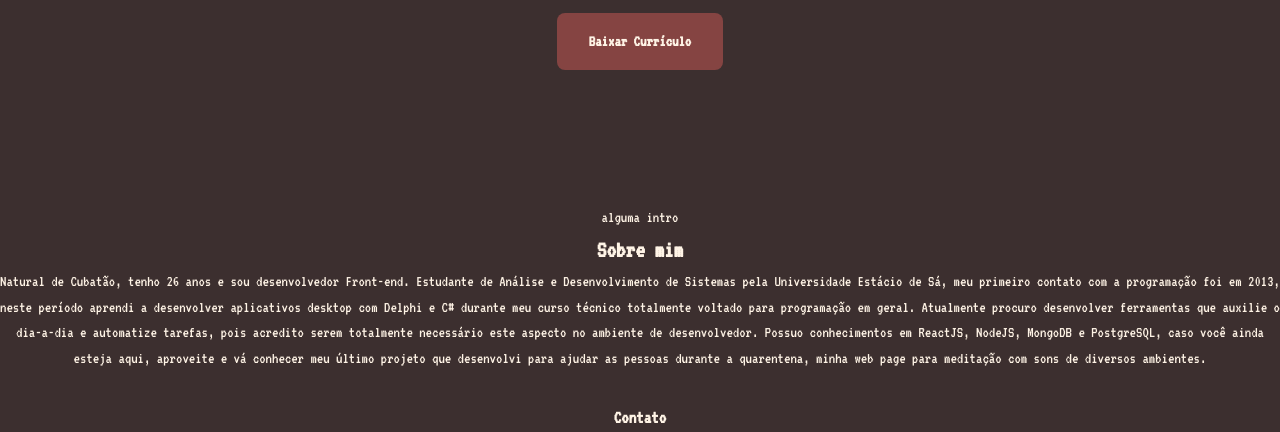
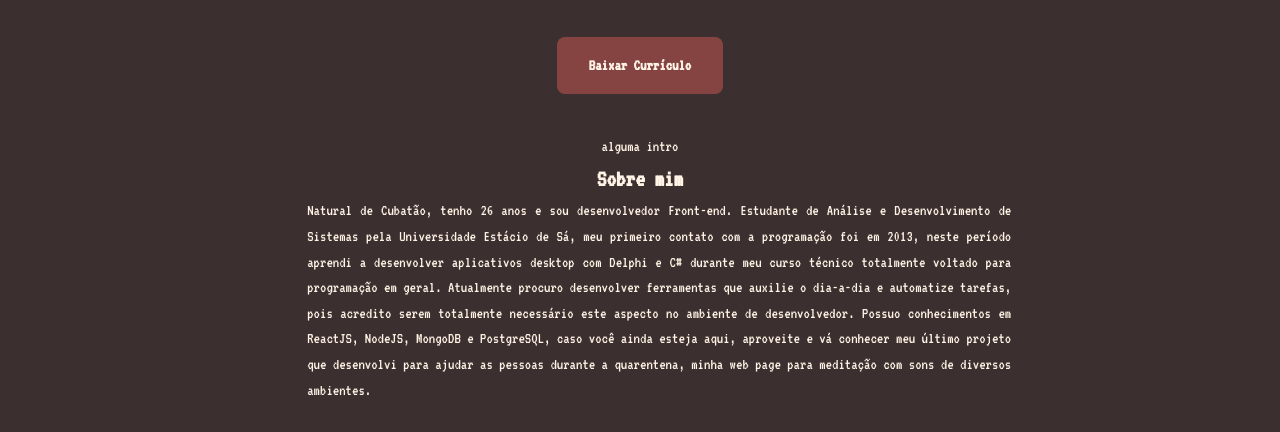
Before and after one commit to kevynfg/kevyn-portfolio, a website: page index.html in a window 1280 px wide. Shown: the part 355-787 px from the top of the page. Drawn offline with nearby package versions, Linux system fonts and the light colour scheme.

Commit message:
- update

```diff
--- a/index.html
+++ b/index.html
@@ -39,9 +39,24 @@
       <div class="about__data">
         <span class="section-subtitle">alguma intro</span>
         <h2 class="section-title">Sobre mim</h2>
-        <p class="about__description">
-          Natural de Cubatão, tenho 26 anos e sou desenvolvedor Front-end. Estudante de Análise e Desenvolvimento de Sistemas pela Universidade Estácio de Sá, meu primeiro contato com a programação foi em 2013, neste período aprendi a desenvolver aplicativos desktop com Delphi e C# durante meu curso técnico totalmente voltado para programação em geral. Atualmente procuro desenvolver ferramentas que auxilie o dia-a-dia e automatize tarefas, pois acredito serem totalmente necessário este aspecto no ambiente de desenvolvedor. Possuo conhecimentos em ReactJS, NodeJS, MongoDB e PostgreSQL, caso você ainda esteja aqui, aproveite e vá conhecer meu último projeto que desenvolvi para ajudar as pessoas durante a quarentena, minha web page para meditação com sons de diversos ambientes.
-        </p>
+        <div class="description__div">
+          <p class="about__description">
+            Natural de Cubatão, tenho 26 anos e sou desenvolvedor
+            Front-end. Estudante de Análise e Desenvolvimento de
+            Sistemas pela Universidade Estácio de Sá, meu primeiro
+            contato com a programação foi em 2013, neste período
+            aprendi a desenvolver aplicativos desktop com Delphi
+            e C# durante meu curso técnico totalmente voltado para
+            programação em geral. Atualmente procuro desenvolver
+            ferramentas que auxilie o dia-a-dia e automatize tarefas,
+            pois acredito serem totalmente necessário este aspecto no
+            ambiente de desenvolvedor. Possuo conhecimentos em ReactJS,
+            NodeJS, MongoDB e PostgreSQL, caso você ainda esteja aqui,
+            aproveite e vá conhecer meu último projeto que desenvolvi
+            para ajudar as pessoas durante a quarentena, minha web
+            page para meditação com sons de diversos ambientes.
+          </p>
+        </div>
         <div class="about__information">
           <h3 class="about__information-title">Contato</h3>
 
--- a/src/css/style.css
+++ b/src/css/style.css
@@ -87,7 +87,7 @@ img {
 
 /* HOME CONTAINER */
 .home__container {
-  height: calc(70vh - var(--header-height));
+  /* height: calc(100vh - var(--header-height)); */
   align-items: center;
 }
 
@@ -148,7 +148,7 @@ img {
   background-color: var(--first-color-darklight);
   color: var(--text-color);
   padding: 1rem 2rem;
-  margin: var(--mb-2);
+  margin: var(--mb-5);
   font-weight: var(--font-semi-bold);
   border-radius: 0.5rem;
   transition: 0.3s;
@@ -168,8 +168,15 @@ img {
   text-align: center;
 }
 
+.description__div {
+  position: relative;
+  left: 24%;
+  width: 55%;
+}
+
 .about__description {
   margin-bottom: var(--mb-4);
+  text-align: justify;
 }
 
 /* FORMAÇÃO/EDUCAÇÃO */
```
